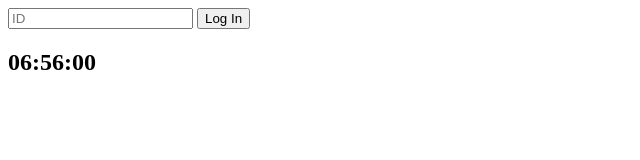
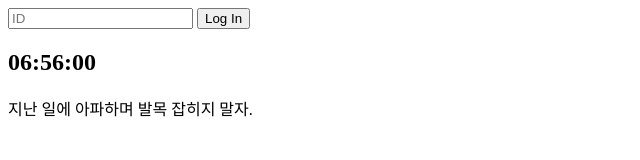
Before and after one commit to mdmdr8/Momentum, a plain HTML site: page index.html in a window 1280 px wide. Shown: the whole page, without its empty margins (0-640 px from the left). Drawn offline with Linux system fonts and the light colour scheme.

Commit message:
'wiseSaying'

```diff
--- a/index.html
+++ b/index.html
@@ -15,7 +15,12 @@
 
     <h1 id="greeting" class="hidden"></h1>
     <h2 id="clock">00:00:00</h2>
+    <div id="quote">
+      <span></span>
+    </div>
+
     <script src="js/greetings.js"></script>
     <script src="js/clock.js"></script>
+    <script src="js/quotes.js"></script>
   </body>
 </html>
--- /dev/null
+++ b/js/quotes.js
@@ -0,0 +1,21 @@
+const quotes = [
+  {
+    quote:
+      "성공은 자기 암시에서부터 비롯된다. 반드시 성공할 것이라고 믿고 행동해야 비로소 성공에 이를 수 있다.",
+  },
+  { quote: "자기 자신에게 끊임없이 칭찬하는 모습을 통해 잠재력을 일깨우자." },
+  {
+    quote:
+      "모든 분노에는 다 저마다의 이유가 있겠지만 좋은 이유는 단 하나도 없다.",
+  },
+  { quote: "돈보다 시간을 아껴라." },
+  { quote: "즉시 행동하라." },
+  { quote: "성취해야할 목표에 집중하라." },
+  { quote: "지난 일에 아파하며 발목 잡히지 말자." },
+  //
+];
+
+const quote = document.querySelector("#quote span");
+const todayQuote = quotes[Math.floor(Math.random() * quotes.length)];
+
+quote.innerText = todayQuote.quote;
```
